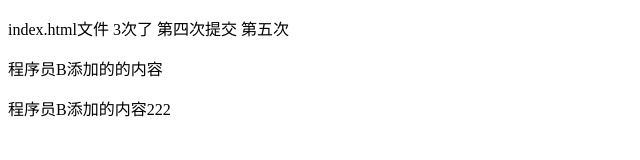
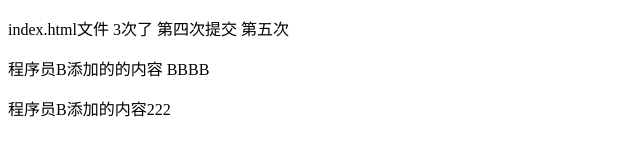
Before and after one commit to Deliverate9527/git-demo, a plain HTML site: page index.html in a window 1280 px wide. Shown: the full height of the page, 0-640 px from the left. Drawn offline with Linux system fonts and the light colour scheme.

Commit message:
解决冲突

```diff
--- a/index.html
+++ b/index.html
@@ -11,7 +11,7 @@
 <body>
     <p>index.html文件 3次了 第四次提交 第五次
     </p>
-    <p> 程序员B添加的的内容</p>
+    <p> 程序员B添加的的内容 BBBB</p>
     <p> 程序员B添加的内容222</p>
 </body>
 
```
